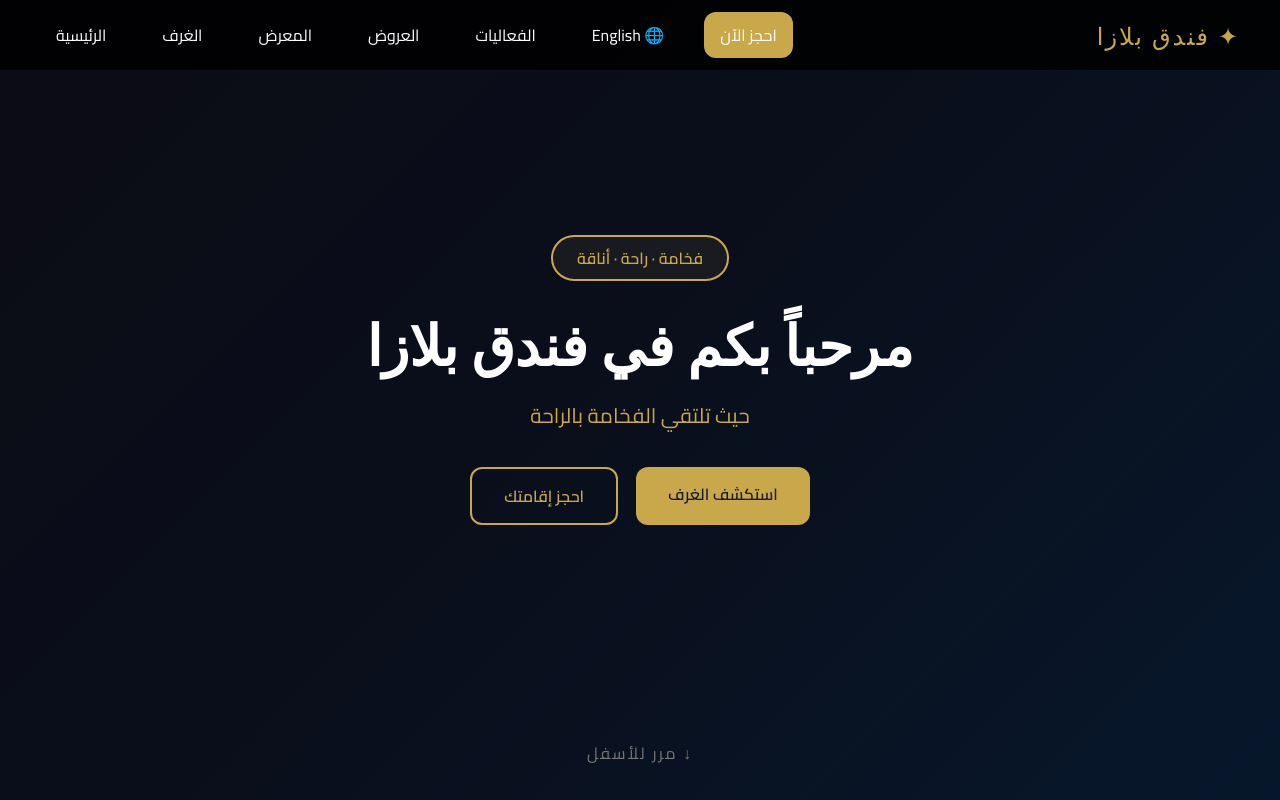
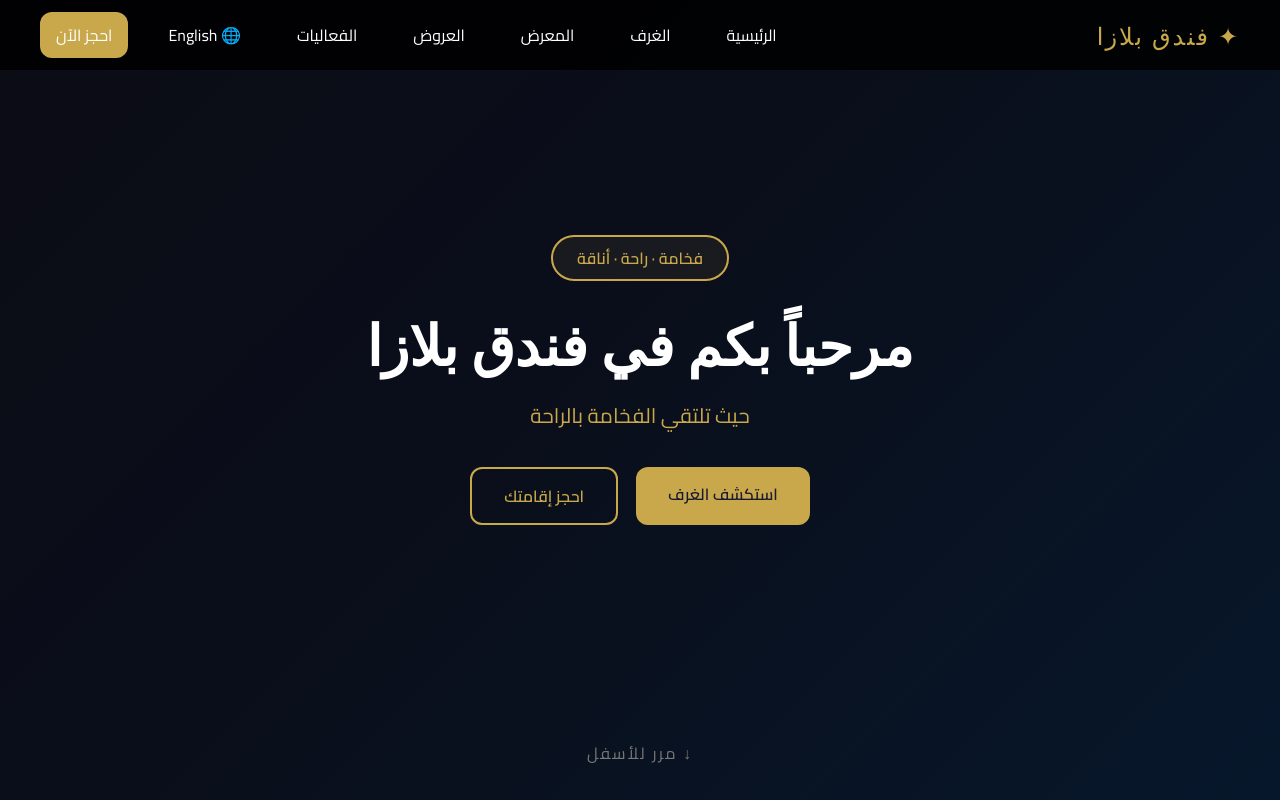
Before and after one commit to saaeb1oq7/PlazaHotelKirkuk, a plain HTML site: page ar/index.html in a window 1280 px wide. Shown: the top 800 px of the page. Drawn offline with nearby package versions, Linux system fonts and the light colour scheme.

Commit message:
Update index.html

```diff
--- a/ar/index.html
+++ b/ar/index.html
@@ -15,7 +15,6 @@
     .lb-prev { left: auto; right: 0; }
     .lb-next { right: auto; left: 0; }
     .vip-banner { flex-direction: row-reverse; }
-    .nav-links { flex-direction: row-reverse; }
   </style>
 </head>
 <body>
```
